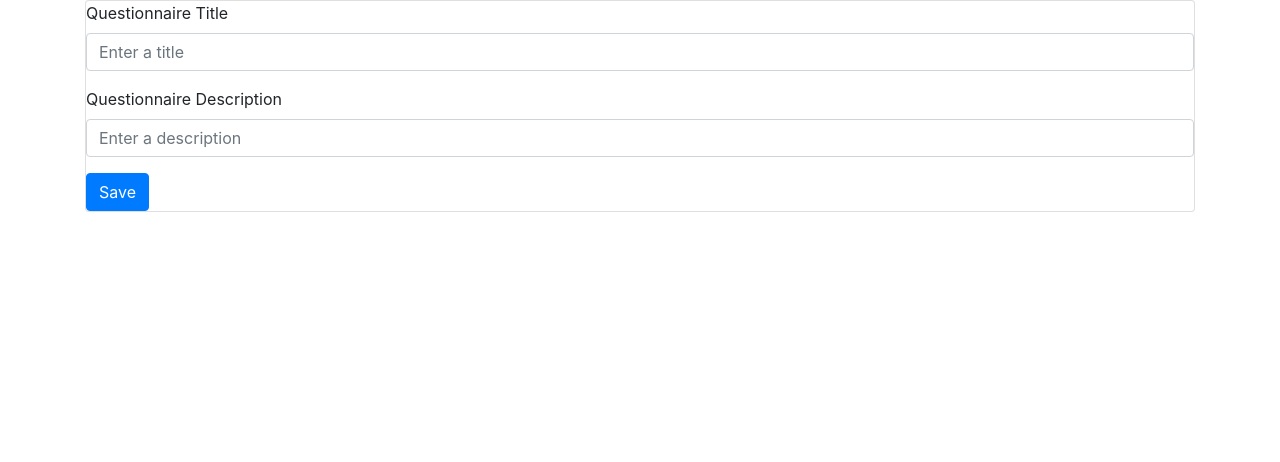
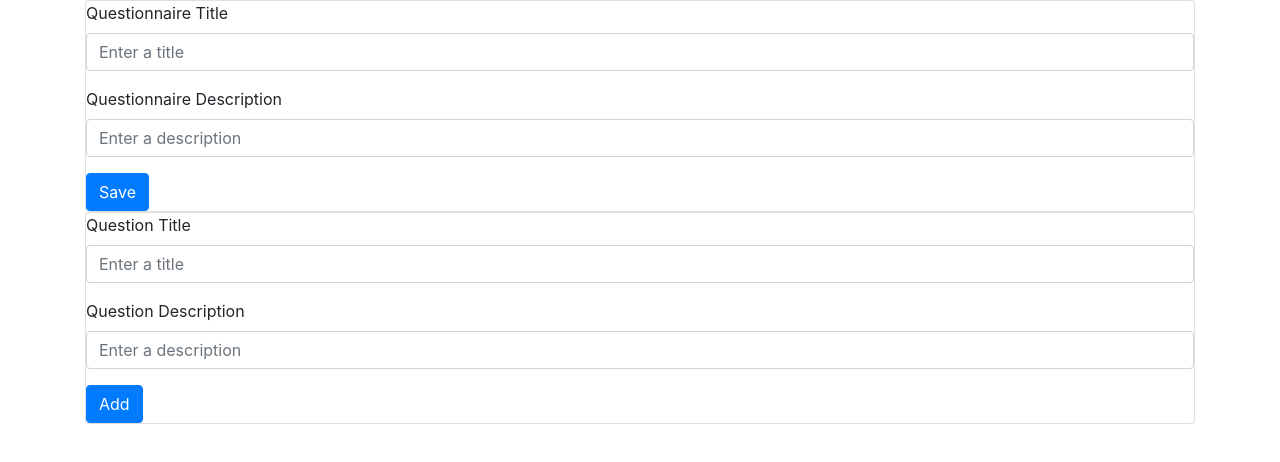
Before and after one commit to maxwillkelly/Agile-Coursework, a Next.js app in the folder web/: page /questionnaire-creator in a window 1280 px wide. Shown: the top 462 px of the page. Built offline with nearby package versions, Linux system fonts and the light colour scheme.

Commit message:
Created a component for adding questions

```diff
--- /dev/null
+++ b/web/components/questionnaire/AddQuestionForm.jsx
@@ -0,0 +1,54 @@
+import { Form, Button, Container, Card } from 'react-bootstrap';
+import { Formik } from 'formik';
+
+const AddQuestionForm = () => {
+    return (
+        <Container>
+            <Card>
+                <Formik initialValues={{ title: '', description: '' }}>
+                    {({
+                        values,
+                        // errors,
+                        // touched,
+                        handleChange,
+                        handleBlur,
+                        // handleSubmit,
+                        isSubmitting
+                    }) => (
+                        // {console.log(values)}
+                        <div>
+                            <Form.Group>
+                                <Form.Label>Question Title</Form.Label>
+                                <Form.Control
+                                    type="text"
+                                    name="title"
+                                    placeholder="Enter a title"
+                                    onChange={handleChange}
+                                    onBlur={handleBlur}
+                                    value={values.title}
+                                />
+                            </Form.Group>
+
+                            <Form.Group>
+                                <Form.Label>Question Description</Form.Label>
+                                <Form.Control
+                                    type="text"
+                                    name="description"
+                                    placeholder="Enter a description"
+                                    onChange={handleChange}
+                                    onBlur={handleBlur}
+                                    value={values.description}
+                                />
+                            </Form.Group>
+                            <Button variant="primary" type="submit" disabled={isSubmitting}>
+                                Add
+                            </Button>
+                        </div>
+                    )}
+                </Formik>
+            </Card>
+        </Container>
+    );
+};
+
+export default AddQuestionForm;
--- a/web/pages/questionnaire-creator.jsx
+++ b/web/pages/questionnaire-creator.jsx
@@ -1,5 +1,6 @@
 import Head from 'next/head';
 import TitleForm from '../components/questionnaire/TitleForm';
+import AddQuestionForm from '../components/questionnaire/AddQuestionForm';
 // import styles from '../styles/questionnaire-creator.module.scss';
 
 export default function QuestionairreCreatorPage() {
@@ -12,6 +13,7 @@ export default function QuestionairreCreatorPage() {
 
             <main>
                 <TitleForm />
+                <AddQuestionForm />
             </main>
         </div>
     );
```
